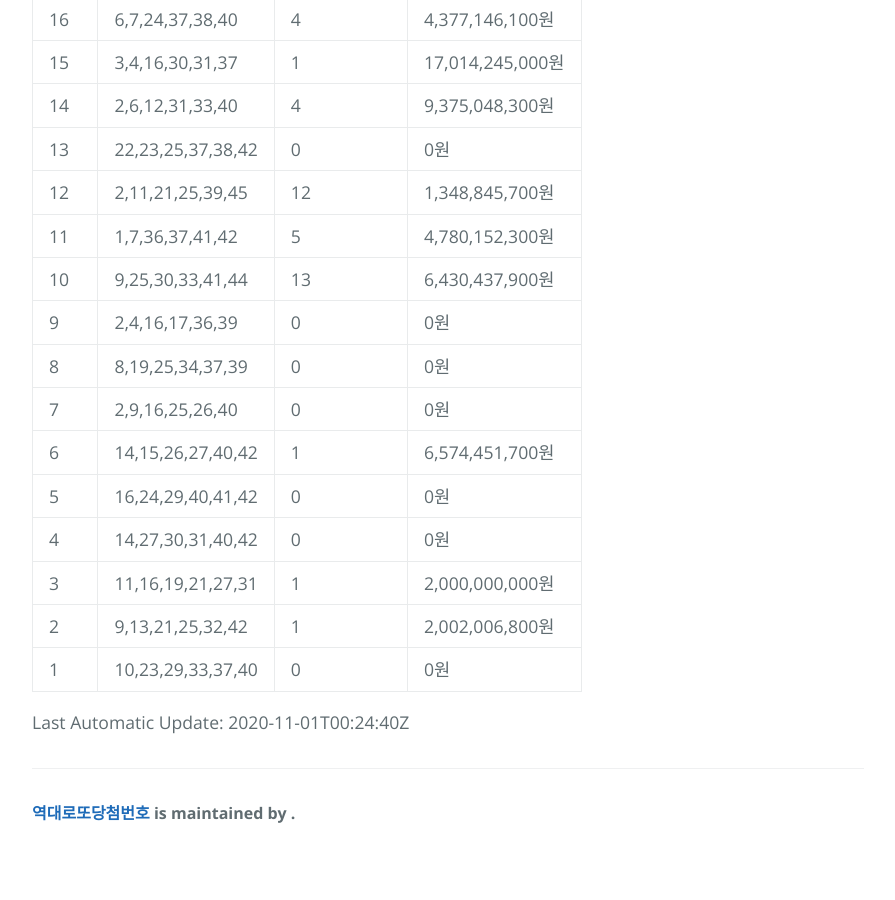
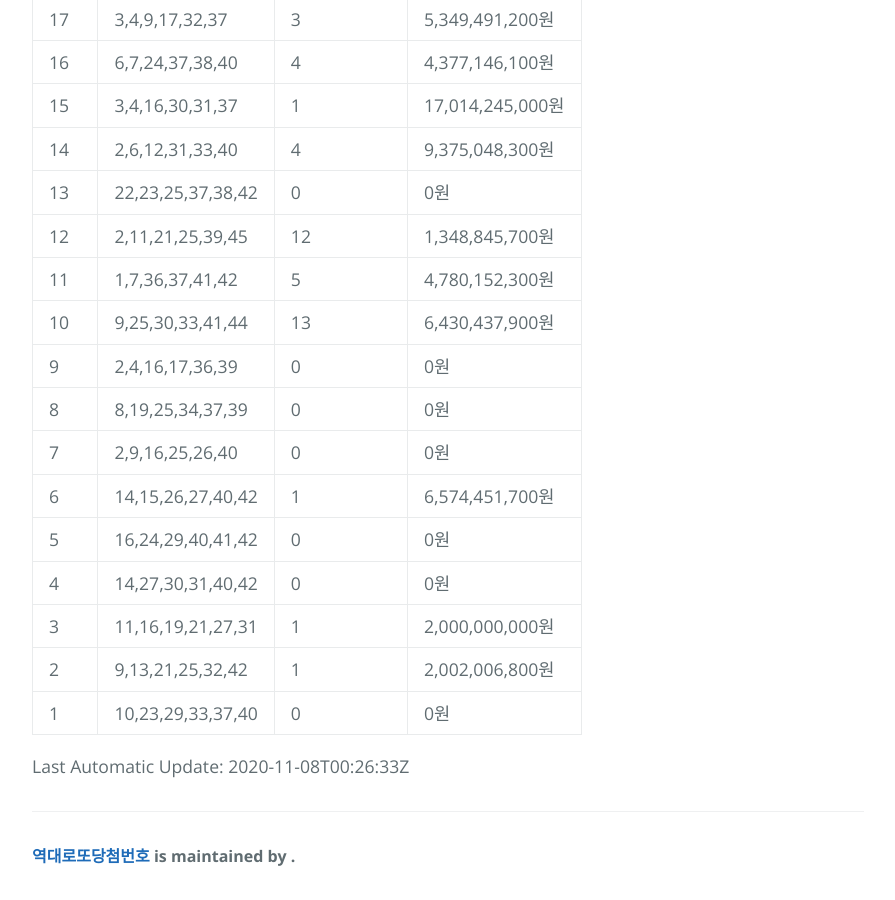
Before and after one commit to sh0seo/lottery-history, a Jekyll site: the page built from index.md, in a window 1280 px wide and 900 px high, scrolled down 40250 px. Shown: the whole window, without its empty margins (192-1087 px from the left). Built offline with Jekyll 4.4.1, drawn with Linux system fonts in a browser that asks for light colours; before the commit the page ends 41107 px from its top, so only the background shows below that; some of the changed text lies outside the part shown.

Commit message:
update auto 81e42593c0bc022c7a28e80685c2502e8effd0a1

```diff
--- a/index.md
+++ b/index.md
@@ -943,4 +944,4 @@ title: {{ site.name }}
 | 2 | 9,13,21,25,32,42 | 1 | 2,002,006,800원 |
 | 1 | 10,23,29,33,37,40 | 0 | 0원 |
 
-Last Automatic Update: 2020-11-01T00:24:40Z
+Last Automatic Update: 2020-11-08T00:26:33Z
```
Also changed, not shown: other parts of index.md (+1 -0 lines).
